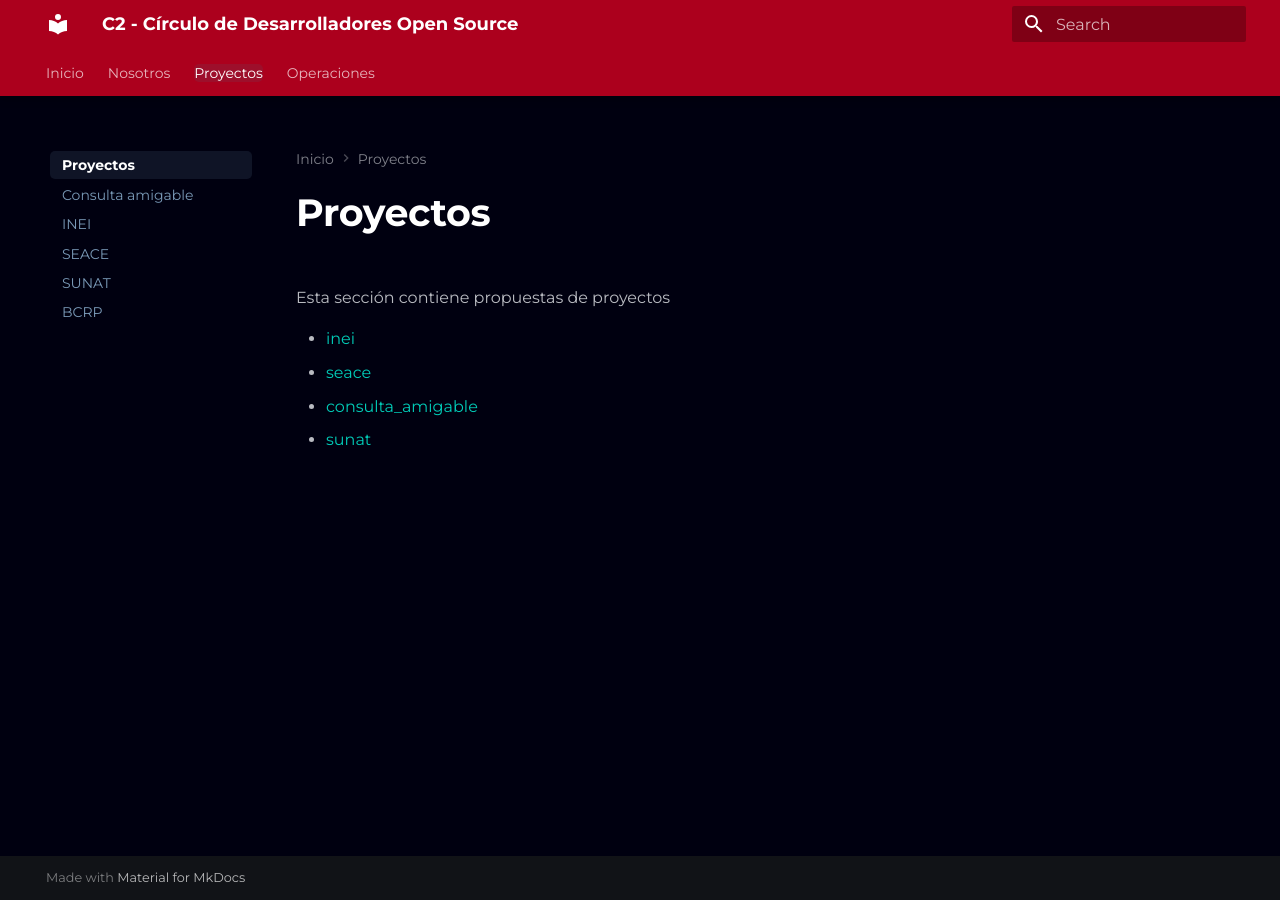
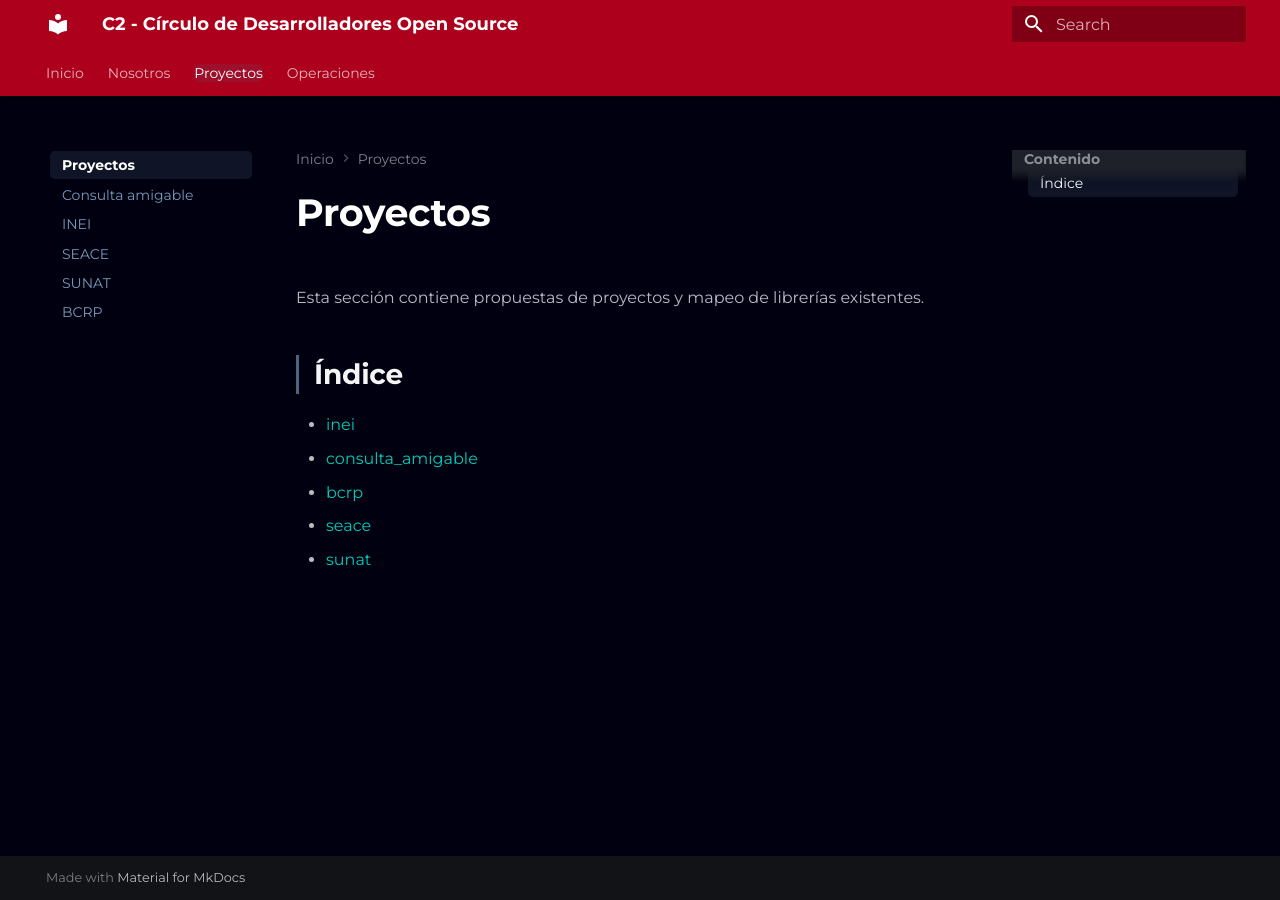
Before and after one commit to c2-circulo-desarrolladores/c2-core, an MkDocs documentation site: the page built from docs/proyectos/index.md, in a window 1280 px wide. Built offline with MkDocs 1.6.1 and Material for MkDocs 9.7.7, drawn with Linux system fonts in a browser that asks for light colours.

Commit message:
fix(prj): añadir índice de proyectos

```diff
--- a/docs/proyectos/index.md
+++ b/docs/proyectos/index.md
@@ -1,8 +1,11 @@
 # Proyectos
 
-Esta sección contiene propuestas de proyectos
+Esta sección contiene propuestas de proyectos y mapeo de librerías existentes.
+
+## Índice
 
 - [inei](./inei.md)
+- [consulta_amigable](./consulta_amigable.md)
+- [bcrp](./bcrp.md)
 - [seace](./seace.md)
-- [consulta_amigable](./consulta_amigable.md)
 - [sunat](./sunat.md)
```
